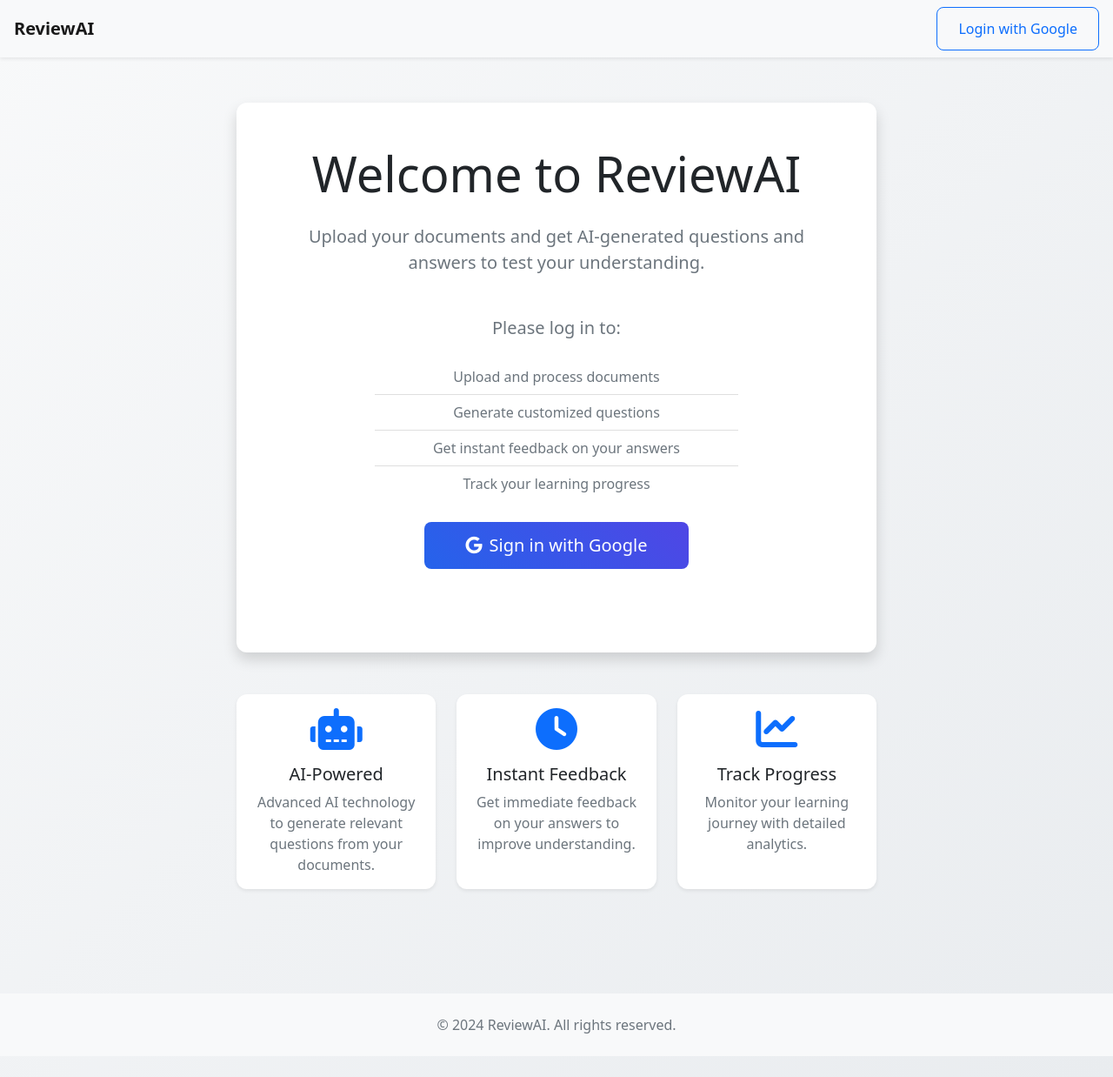
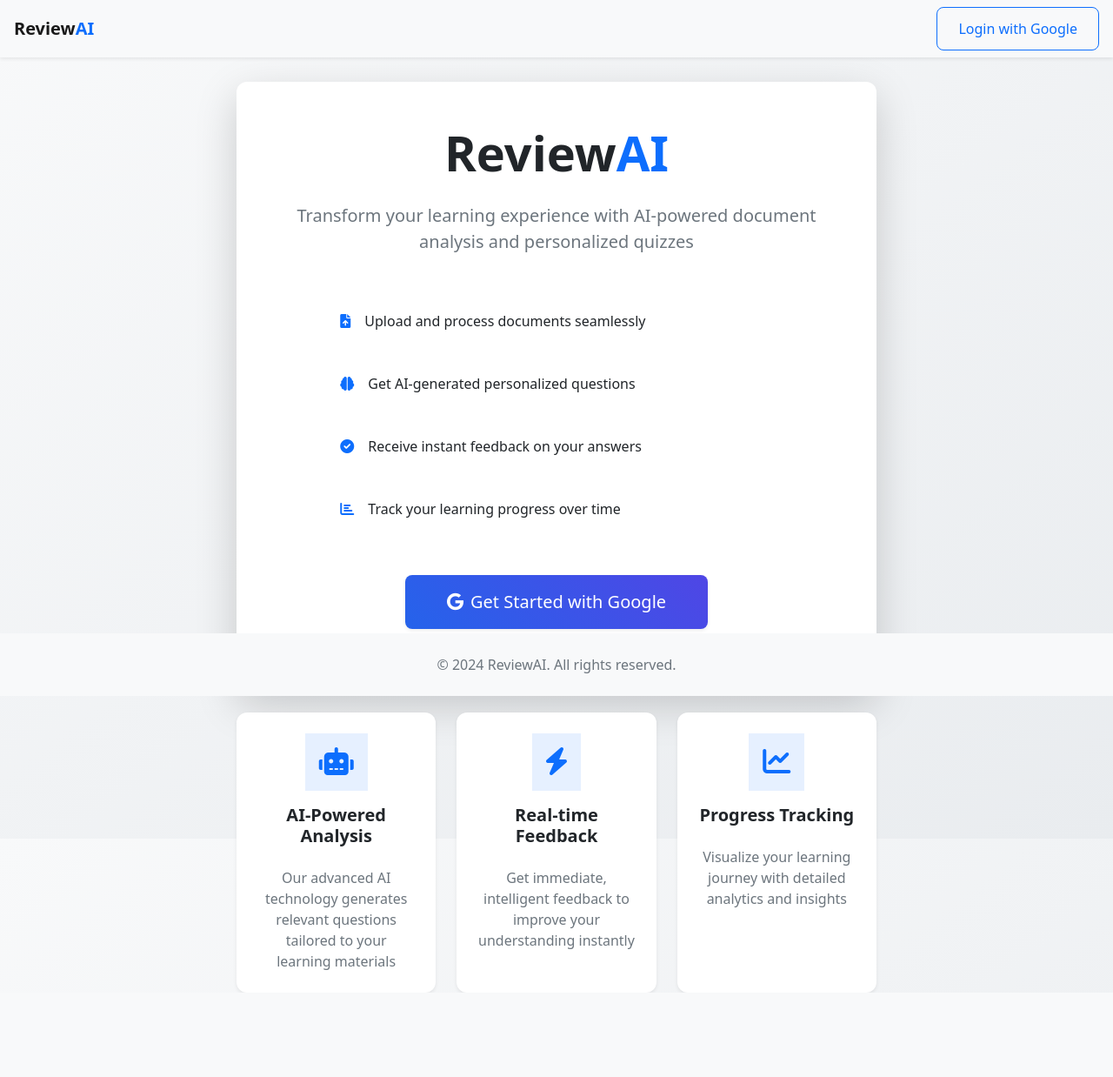
Before and after one commit to civarry/ReviewAIFlask, a Flask app: page / in a window 1280 px wide. Shown: the whole page at 87% size. After the commit the page ends 1141 px from the top, so only its background shows below. Run offline with Flask 3, Linux system fonts and the light colour scheme.

Commit message:
revamp the ui

```diff
--- a/routes.py
+++ b/routes.py
@@ -72,7 +72,7 @@ def logout():
 
 @app.route("/", methods=['GET'])
 def index():
-    return render_template('index.html', show_progress_bar=False, current_year=datetime.now().year)
+    return render_template('index.html',show_footer=True, show_progress_bar=False, current_year=datetime.now().year)
 
 @app.route('/upload_file', methods=['GET', 'POST'])
 @login_required
--- a/static/css/main.css
+++ b/static/css/main.css
@@ -1,8 +1,16 @@
+/* Base Styles */
 body {
     background: linear-gradient(to bottom right, #f8f9fa, #e9ecef);
     min-height: 100vh;
+    padding-top: 70px;
+    padding-bottom: 70px;
 }
 
+body:not(:has(footer)) {
+    padding-bottom: 0;
+}
+
+/* Typography */
 .gradient-text {
     background: linear-gradient(45deg, #2563eb, #4f46e5);
     -webkit-background-clip: text;
@@ -10,6 +18,69 @@ body {
     color: transparent;
 }
 
+/* Layout Components */
+footer.fixed-bottom {
+    z-index: 1020;
+}
+
+/* Cards */
+.card {
+    border: none;
+    border-radius: 12px;
+    overflow: hidden;
+    box-shadow: 0 4px 6px rgba(0, 0, 0, 0.05);
+    transition: all 0.3s ease;
+}
+
+.card:hover {
+    transform: translateY(-2px);
+    box-shadow: 0 8px 15px rgba(0, 0, 0, 0.1);
+}
+
+.shadow-lg {
+    box-shadow: 0 1rem 3rem rgba(0,0,0,.175) !important;
+}
+
+/* Form Elements */
+.form-control,
+.form-select {
+    border-radius: 8px;
+    border: 1px solid #e5e7eb;
+    padding: 0.75rem 1rem;
+}
+
+.btn {
+    border-radius: 8px;
+    padding: 0.75rem 1.5rem;
+    font-weight: 500;
+    transition: all 0.3s;
+}
+
+.btn-primary {
+    background: linear-gradient(45deg, #2563eb, #4f46e5);
+    border: none;
+}
+
+.btn-primary:hover {
+    background: linear-gradient(45deg, #1d4ed8, #4338ca);
+    transform: translateY(-1px);
+}
+
+/* Upload Zone */
+.upload-zone {
+    border: 2px dashed #dee2e6;
+    border-radius: 8px;
+    padding: 2rem;
+    text-align: center;
+    transition: all 0.3s;
+}
+
+.upload-zone:hover {
+    border-color: #2563eb;
+    background: rgba(37, 99, 235, 0.05);
+}
+
+/* Progress Steps */
 .progress-steps {
     position: relative;
     display: flex;
@@ -57,54 +128,7 @@ body {
     color: white;
 }
 
-.card {
-    border: none;
-    border-radius: 12px;
-    box-shadow: 0 4px 6px rgba(0, 0, 0, 0.05);
-    transition: all 0.3s ease;
-}
-
-.card:hover {
-    transform: translateY(-2px);
-    box-shadow: 0 8px 15px rgba(0, 0, 0, 0.1);
-}
-
-.upload-zone {
-    border: 2px dashed #dee2e6;
-    border-radius: 8px;
-    padding: 2rem;
-    text-align: center;
-    transition: all 0.3s;
-}
-
-.upload-zone:hover {
-    border-color: #2563eb;
-    background: rgba(37, 99, 235, 0.05);
-}
-
-.form-control, .form-select {
-    border-radius: 8px;
-    border: 1px solid #e5e7eb;
-    padding: 0.75rem 1rem;
-}
-
-.btn {
-    border-radius: 8px;
-    padding: 0.75rem 1.5rem;
-    font-weight: 500;
-    transition: all 0.3s;
-}
-
-.btn-primary {
-    background: linear-gradient(45deg, #2563eb, #4f46e5);
-    border: none;
-}
-
-.btn-primary:hover {
-    background: linear-gradient(45deg, #1d4ed8, #4338ca);
-    transform: translateY(-1px);
-}
-
+/* Utility Classes */
 .bg-success-subtle {
     background-color: rgba(16, 185, 129, 0.1) !important;
 }
@@ -117,12 +141,20 @@ body {
     white-space: pre-line;
 }
 
-/* Navigation Bar  */
-body {
-    padding-top: 70px;
+.hover-shadow-lg {
+    transition: all 0.3s ease;
 }
 
-@media (max-width: 991.98px) { /* Bootstrap's lg breakpoint */
+.hover-shadow-lg:hover {
+    transform: translateY(-5px);
+}
+
+.transition-all {
+    transition: all 0.3s ease;
+}
+
+/* Media Queries */
+@media (max-width: 991.98px) {
     .navbar-collapse {
         padding: 1rem 0;
     }
@@ -137,4 +169,9 @@ body {
         width: 100%;
         margin-top: 0.5rem;
     }
+
+    .vh-100 {
+        height: auto !important;
+        padding: 3rem 0;
+    }
 }
--- a/templates/base.html
+++ b/templates/base.html
@@ -24,6 +24,10 @@
     <!-- Main Content Block -->
     {% block content %}{% endblock %}
 
+    {% if show_footer %}
+        {% include 'partials/footer.html' %}
+    {% endif %}
+
     {% include 'partials/scripts.html' %}
 </body>
 </html>
--- a/templates/index.html
+++ b/templates/index.html
@@ -1,39 +1,55 @@
 {% extends "base.html" %}
 
 {% block content %}
-<div class="container py-5">
+<div class="vh-100 d-flex">
+    <div class="container py-4">
+        <!-- Hero Section -->
         <div class="row justify-content-center">
-        <div class="col-md-8">
-            <div class="card shadow">
-                <div class="card-body text-center p-5">
-                    <h1 class="display-4 mb-4">Welcome to ReviewAI</h1>
-                    <p class="lead text-muted mb-5">
-                        Upload your documents and get AI-generated questions and answers to test your understanding.
+            <div class="col-lg-8">
+                <!-- Increased shadow and adjusted padding for main card -->
+                <div class="card border-0 bg-white rounded-4 p-4 p-lg-5 shadow-lg mb-4">
+                    <div class="card-body text-center p-0">
+                        <h1 class="display-4 fw-bold mb-4">
+                            Review<span class="text-primary">AI</span>
+                        </h1>
+                        <p class="lead text-secondary mb-5">
+                            Transform your learning experience with AI-powered document analysis and personalized quizzes
                         </p>
 
                         {% if not current_user.is_authenticated %}
-                        <div class="mb-5">
-                            <p class="h5 mb-4 text-secondary">Please log in to:</p>
+                            <div class="mb-4">
                                 <div class="row justify-content-center">
-                                <div class="col-md-8">
-                                    <ul class="list-group list-group-flush mb-4">
-                                        <li class="list-group-item text-muted">Upload and process documents</li>
-                                        <li class="list-group-item text-muted">Generate customized questions</li>
-                                        <li class="list-group-item text-muted">Get instant feedback on your answers</li>
-                                        <li class="list-group-item text-muted">Track your learning progress</li>
-                                    </ul>
+                                    <div class="col-lg-10">
+                                        <div class="d-flex flex-column gap-3 mb-5">
+                                            <div class="p-3 rounded-4 d-flex align-items-center">
+                                                <i class="fas fa-file-upload text-primary me-3"></i>
+                                                <span>Upload and process documents seamlessly</span>
+                                            </div>
+                                            <div class="p-3 rounded-4 d-flex align-items-center">
+                                                <i class="fas fa-brain text-primary me-3"></i>
+                                                <span>Get AI-generated personalized questions</span>
+                                            </div>
+                                            <div class="p-3 rounded-4 d-flex align-items-center">
+                                                <i class="fas fa-check-circle text-primary me-3"></i>
+                                                <span>Receive instant feedback on your answers</span>
+                                            </div>
+                                            <div class="p-3 rounded-4 d-flex align-items-center">
+                                                <i class="fas fa-chart-bar text-primary me-3"></i>
+                                                <span>Track your learning progress over time</span>
                                             </div>
                                         </div>
-                            <a href="{{ url_for('login') }}" class="btn btn-primary btn-lg px-5">
-                                <i class="fab fa-google me-2"></i>Sign in with Google
+                                    </div>
+                                </div>
+                                <a href="{{ url_for('login') }}" class="btn btn-primary btn-lg px-5 py-3 rounded-4 shadow-sm">
+                                    <i class="fab fa-google me-2"></i>Get Started with Google
                                 </a>
                             </div>
                         {% else %}
                             <div class="mb-4">
                                 <h2 class="h4 mb-3">Welcome back, {{ current_user.name }}!</h2>
-                            <p class="text-muted mb-4">Ready to continue your learning journey?</p>
-                            <a href="{{ url_for('upload_file') }}" class="btn btn-success btn-lg px-5">
-                                <i class="fas fa-file-upload me-2"></i>Start Processing Documents
+                                <p class="text-muted mb-4">Ready to enhance your learning journey?</p>
+                                <a href="{{ url_for('upload_file') }}" class="btn btn-primary btn-lg px-5 py-3 rounded-4 shadow-sm">
+                                    <i class="fas fa-file-upload me-2"></i>Upload Documents
                                 </a>
                             </div>
                         {% endif %}
@@ -41,31 +57,49 @@
                 </div>
 
                 <!-- Feature Cards -->
-            <div class="row mt-5">
-                <div class="col-md-4 mb-4">
-                    <div class="card h-100 shadow-sm">
-                        <div class="card-body text-center">
-                            <i class="fas fa-robot fa-3x text-primary mb-3"></i>
-                            <h5 class="card-title">AI-Powered</h5>
-                            <p class="card-text text-muted">Advanced AI technology to generate relevant questions from your documents.</p>
+                <div class="row g-4">
+                    <div class="col-md-4">
+                        <div class="card h-100 border-0 rounded-4 shadow-sm hover-shadow-lg transition-all">
+                            <div class="card-body p-4">
+                                <div class="text-center mb-4">
+                                    <div class="bg-primary bg-opacity-10 rounded-4 p-3 d-inline-block mb-3">
+                                        <i class="fas fa-robot fa-2x text-primary"></i>
+                                    </div>
+                                    <h5 class="card-title fw-bold">AI-Powered Analysis</h5>
+                                </div>
+                                <p class="card-text text-muted text-center">
+                                    Our advanced AI technology generates relevant questions tailored to your learning materials
+                                </p>
                             </div>
                         </div>
                     </div>
-                <div class="col-md-4 mb-4">
-                    <div class="card h-100 shadow-sm">
-                        <div class="card-body text-center">
-                            <i class="fas fa-clock fa-3x text-primary mb-3"></i>
-                            <h5 class="card-title">Instant Feedback</h5>
-                            <p class="card-text text-muted">Get immediate feedback on your answers to improve understanding.</p>
+                    <div class="col-md-4">
+                        <div class="card h-100 border-0 rounded-4 shadow-sm hover-shadow-lg transition-all">
+                            <div class="card-body p-4">
+                                <div class="text-center mb-4">
+                                    <div class="bg-primary bg-opacity-10 rounded-4 p-3 d-inline-block mb-3">
+                                        <i class="fas fa-bolt fa-2x text-primary"></i>
+                                    </div>
+                                    <h5 class="card-title fw-bold">Real-time Feedback</h5>
+                                </div>
+                                <p class="card-text text-muted text-center">
+                                    Get immediate, intelligent feedback to improve your understanding instantly
+                                </p>
                             </div>
                         </div>
                     </div>
-                <div class="col-md-4 mb-4">
-                    <div class="card h-100 shadow-sm">
-                        <div class="card-body text-center">
-                            <i class="fas fa-chart-line fa-3x text-primary mb-3"></i>
-                            <h5 class="card-title">Track Progress</h5>
-                            <p class="card-text text-muted">Monitor your learning journey with detailed analytics.</p>
+                    <div class="col-md-4">
+                        <div class="card h-100 border-0 rounded-4 shadow-sm hover-shadow-lg transition-all">
+                            <div class="card-body p-4">
+                                <div class="text-center mb-4">
+                                    <div class="bg-primary bg-opacity-10 rounded-4 p-3 d-inline-block mb-3">
+                                        <i class="fas fa-chart-line fa-2x text-primary"></i>
+                                    </div>
+                                    <h5 class="card-title fw-bold">Progress Tracking</h5>
+                                </div>
+                                <p class="card-text text-muted text-center">
+                                    Visualize your learning journey with detailed analytics and insights
+                                </p>
                             </div>
                         </div>
                     </div>
@@ -73,13 +107,5 @@
             </div>
         </div>
     </div>
-
-<!-- Footer -->
-<footer class="bg-light mt-5">
-    <div class="container py-4">
-        <p class="text-center text-muted mb-0">
-            © {{ current_year }} ReviewAI. All rights reserved.
-        </p>
 </div>
-</footer>
 {% endblock %}
--- /dev/null
+++ b/templates/partials/footer.html
@@ -0,0 +1,7 @@
+<footer class="bg-light fixed-bottom">
+    <div class="container py-4">
+        <p class="text-center text-muted mb-0">
+            © {{ current_year }} ReviewAI. All rights reserved.
+        </p>
+    </div>
+</footer>
--- a/templates/partials/navigation_bar.html
+++ b/templates/partials/navigation_bar.html
@@ -1,6 +1,7 @@
 <nav class="navbar navbar-expand-lg navbar-light bg-light shadow-sm fixed-top">
     <div class="container-fluid px-3">
-        <a class="navbar-brand fw-bold" href="/">ReviewAI</a>
+        <a class="navbar-brand fw-bold" href="/">Review<span class="text-primary">AI</span></a>
+
 
         <!-- Hamburger button for mobile -->
         <button class="navbar-toggler" type="button" data-bs-toggle="collapse"
--- a/templates/partials/scripts.html
+++ b/templates/partials/scripts.html
@@ -3,4 +3,3 @@
 
 <script src="{{ url_for('static', filename='js/progress.js')
  }}"></script>
-<script src="{{ url_for('static', filename='js/context_disabler.js') }}"></script>
```
Also changed, not shown: templates/upload.html (+8 -4 lines). Lines whose indentation alone changed are shown as unchanged.
